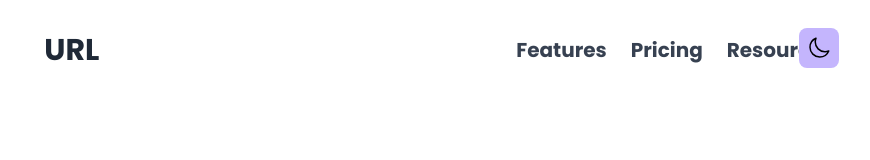
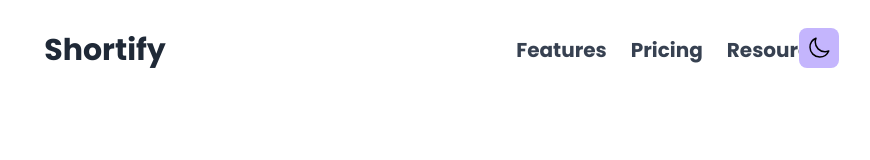
Before and after one commit to Jchael12/URL-Shortener, a React (Vite) app: page / in a window 1280 px wide. Shown: the top 160 px of the page, without its empty margins (201-1071 px from the left). Built offline with nearby package versions, Linux system fonts and the light colour scheme.

Commit message:
title changed

```diff
--- a/src/components/Nav.jsx
+++ b/src/components/Nav.jsx
@@ -11,7 +11,7 @@ function Nav() {
     <header className="w-full p-4 md:p-8">
       <nav className=" flex items-center justify-between">
         <h1 className=" dark:text-white text-gray-800 font-bold text-3xl">
-          URL
+          Shortify
         </h1>
         <div>
           <svg
```
